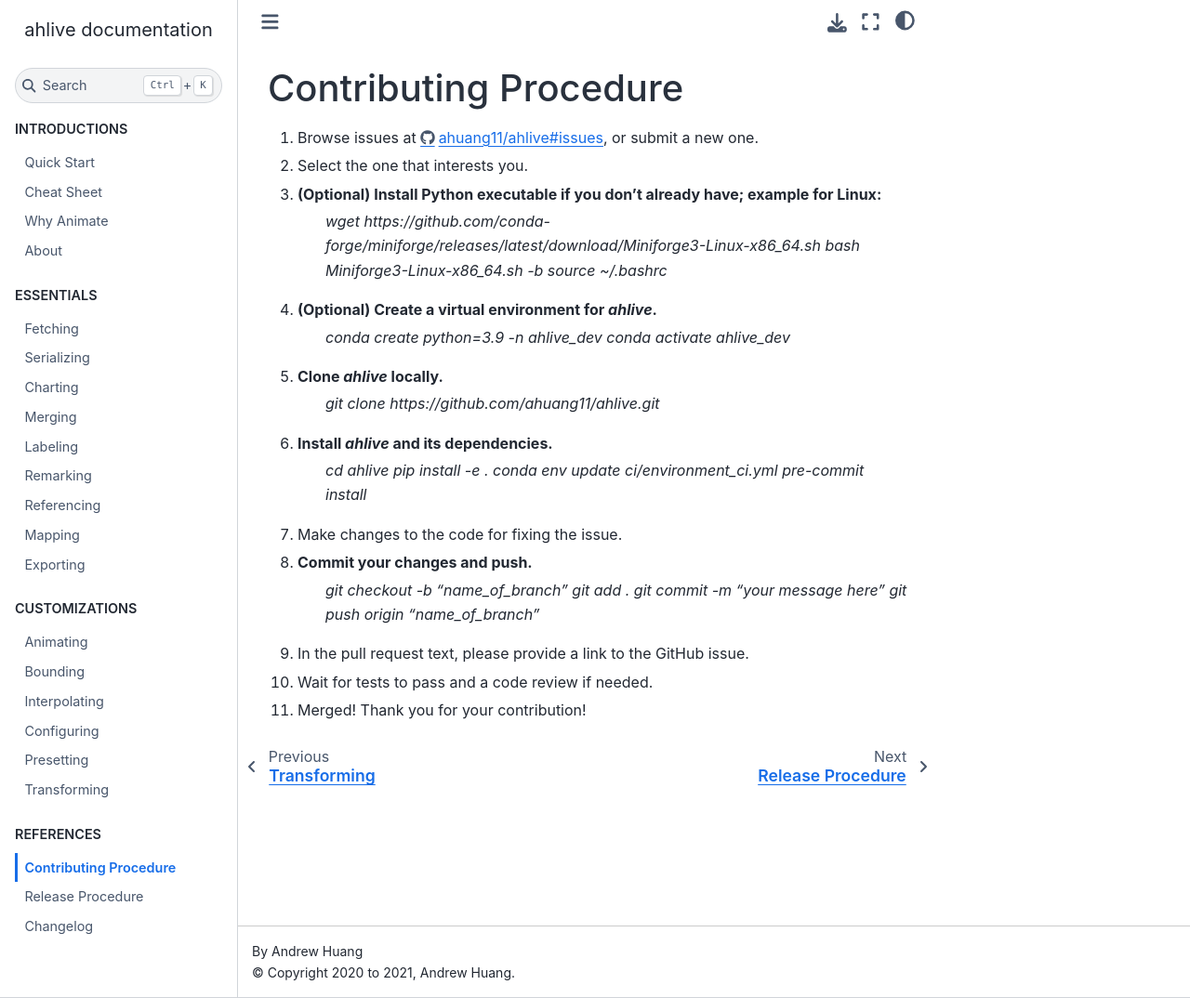
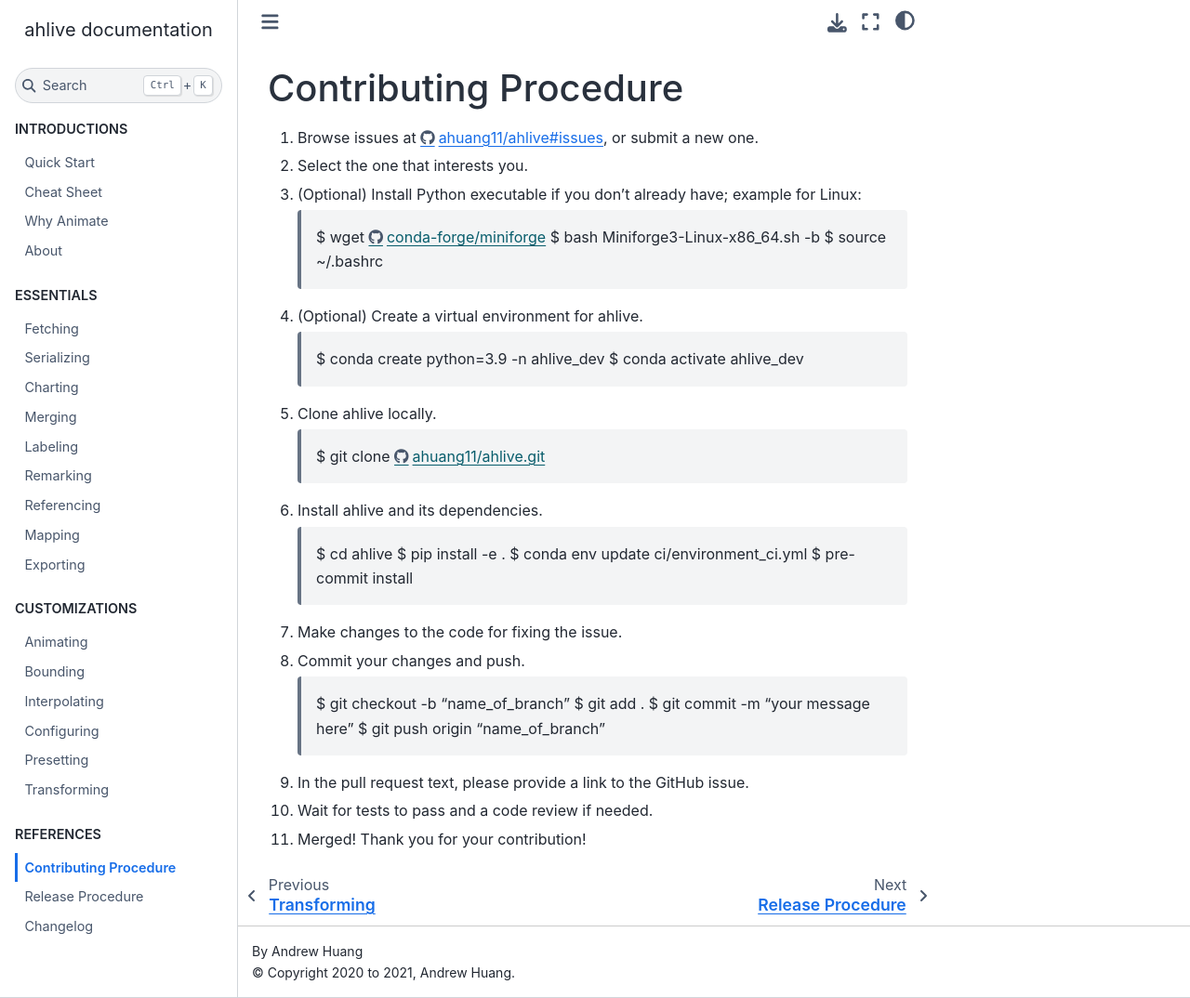
Before and after one commit to ahuang11/ahlive, a Sphinx documentation site: the page built from docs/source/contributing.rst, in a window 1280 px wide and 1074 px high. Shown: the whole window at 93% size. Built offline with Sphinx 7.4.7 and the Sphinx Book theme 1.1.4, drawn with Linux system fonts in a browser that asks for light colours; pages that are not in the unit, such as notebooks, are missing from menus; the version number could not be read and is left out.

Commit message:
Update github to be more shiny

```diff
--- a/CONTRIBUTING.rst
+++ b/CONTRIBUTING.rst
@@ -4,25 +4,35 @@
 1. Browse issues at https://github.com/ahuang11/ahlive/issues, or submit a new one.
 2. Select the one that interests you.
 3. (Optional) Install Python executable if you don't already have; example for Linux:
-    `wget https://github.com/conda-forge/miniforge/releases/latest/download/Miniforge3-Linux-x86_64.sh`
-    `bash Miniforge3-Linux-x86_64.sh -b`
-    `source ~/.bashrc`
-4. (Optional) Create a virtual environment for `ahlive`.
-    `conda create python=3.9 -n ahlive_dev`
-    `conda activate ahlive_dev`
-5. Clone `ahlive` locally.
-    `git clone https://github.com/ahuang11/ahlive.git`
-6. Install `ahlive` and its dependencies.
-    `cd ahlive`
-    `pip install -e .`
-    `conda env update ci/environment_ci.yml`
-    `pre-commit install`
+
+    $ wget https://github.com/conda-forge/miniforge/releases/latest/download/Miniforge3-Linux-x86_64.sh
+    $ bash Miniforge3-Linux-x86_64.sh -b
+    $ source ~/.bashrc
+
+4. (Optional) Create a virtual environment for ahlive.
+
+    $ conda create python=3.9 -n ahlive_dev
+    $ conda activate ahlive_dev
+
+5. Clone ahlive locally.
+
+    $ git clone https://github.com/ahuang11/ahlive.git
+
+6. Install ahlive and its dependencies.
+
+    $ cd ahlive
+    $ pip install -e .
+    $ conda env update ci/environment_ci.yml
+    $ pre-commit install
+
 7. Make changes to the code for fixing the issue.
 8. Commit your changes and push.
-    `git checkout -b "name_of_branch"`
-    `git add .`
-    `git commit -m "your message here"`
-    `git push origin "name_of_branch"`
+
+    $ git checkout -b "name_of_branch"
+    $ git add .
+    $ git commit -m "your message here"
+    $ git push origin "name_of_branch"
+
 9. In the pull request text, please provide a link to the GitHub issue.
 10. Wait for tests to pass and a code review if needed.
 11. Merged! Thank you for your contribution!
```
Also changed, not shown: README.rst (+12 -9 lines), docs/source/index.rst (+14 -1 lines), 1 other file.
